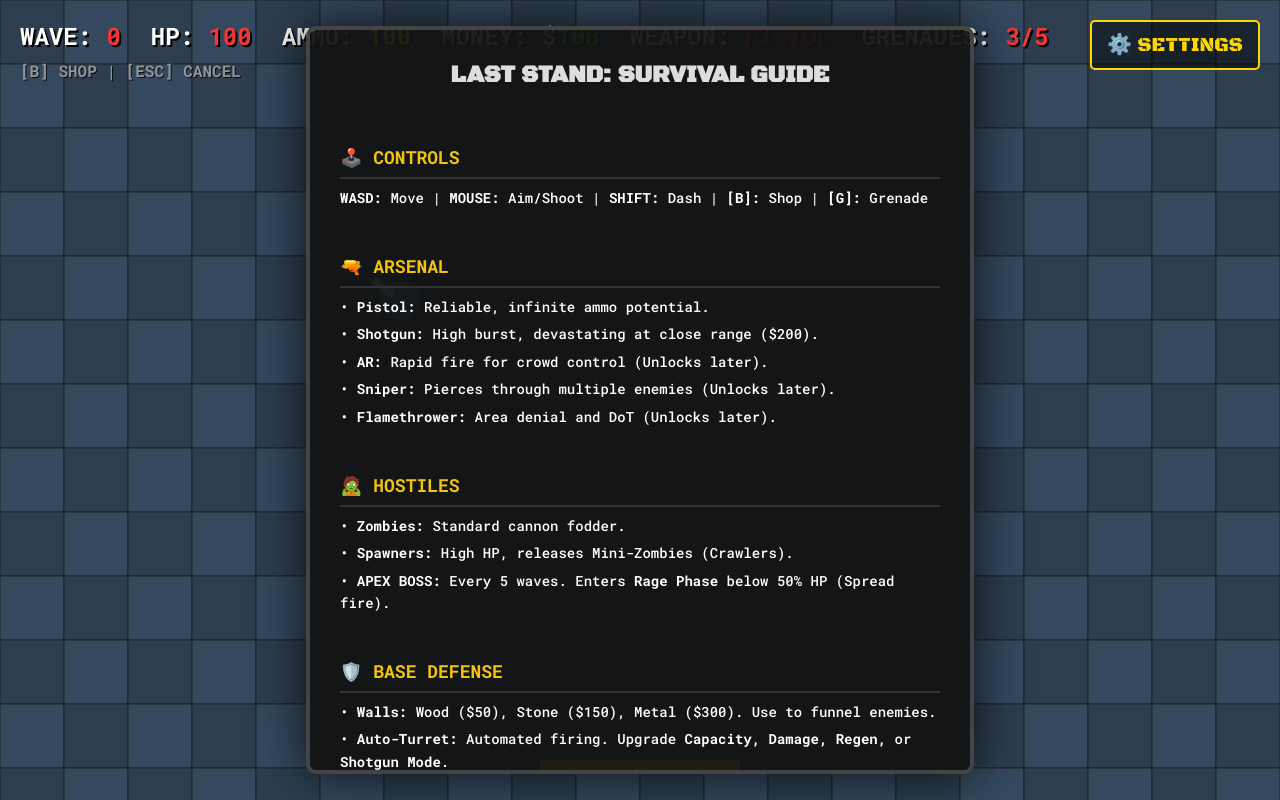
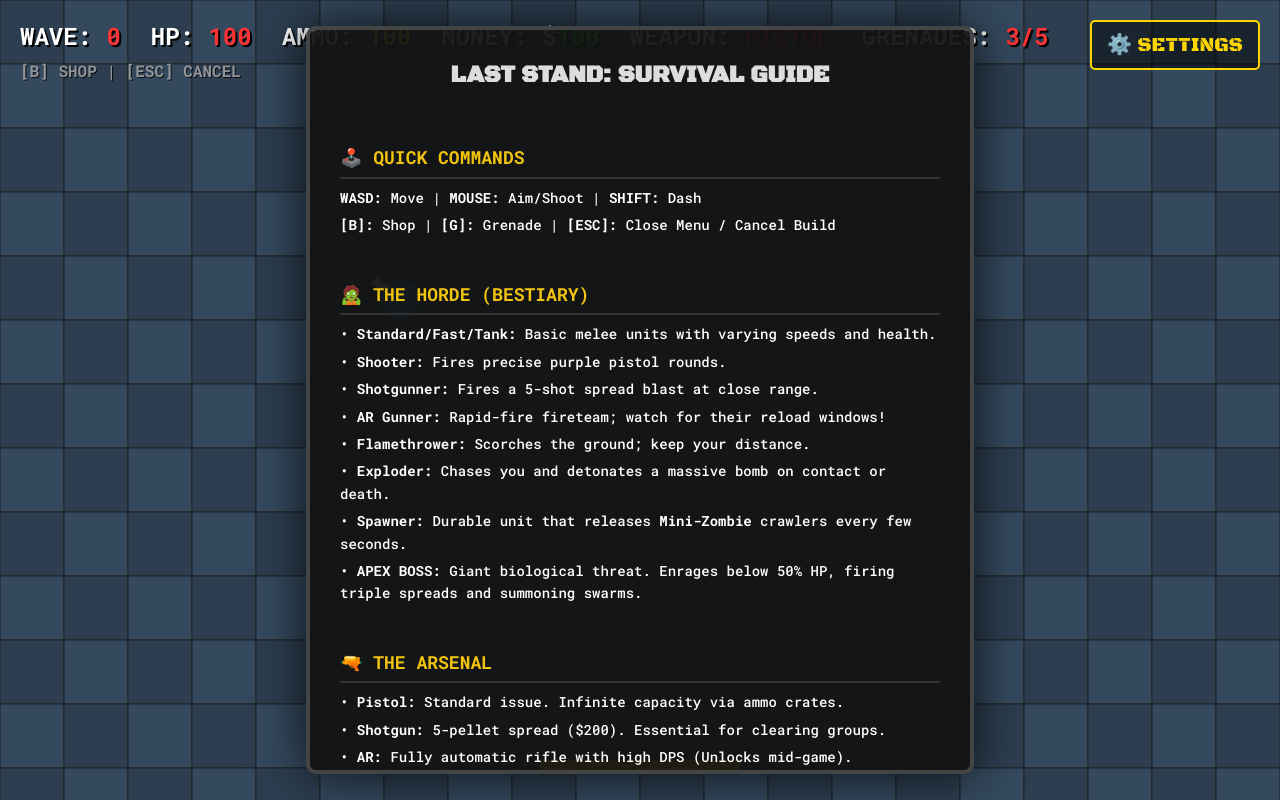
Before and after one commit to rishaandhir-polar/last-stand, a website: page index.html in a window 1280 px wide. Drawn offline with Linux system fonts and the light colour scheme; no server answers.

Commit message:
Feat: Complete Bestiary and structural update for Field Manual v1.0.5

```diff
--- a/app-version.json
+++ b/app-version.json
@@ -1,4 +1,4 @@
 {
-    "version": "1.0.4",
-    "timestamp": 1741997322000
+    "version": "1.0.5",
+    "timestamp": 1741997877000
 }
--- a/index.html
+++ b/index.html
@@ -24,29 +24,39 @@
             <h2>LAST STAND: SURVIVAL GUIDE</h2>
             <div class="manual-content">
                 <div class="manual-section">
-                    <h3>🕹️ CONTROLS</h3>
-                    <p><b>WASD:</b> Move | <b>MOUSE:</b> Aim/Shoot | <b>SHIFT:</b> Dash | <b>[B]:</b> Shop | <b>[G]:</b> Grenade</p>
+                    <h3>🕹️ QUICK COMMANDS</h3>
+                    <p><b>WASD:</b> Move | <b>MOUSE:</b> Aim/Shoot | <b>SHIFT:</b> Dash</p>
+                    <p><b>[B]:</b> Shop | <b>[G]:</b> Grenade | <b>[ESC]:</b> Close Menu / Cancel Build</p>
                 </div>
+
                 <div class="manual-section">
-                    <h3>🔫 ARSENAL</h3>
-                    <p>• <b>Pistol:</b> Reliable, infinite ammo potential.</p>
-                    <p>• <b>Shotgun:</b> High burst, devastating at close range ($200).</p>
-                    <p>• <b>AR:</b> Rapid fire for crowd control (Unlocks later).</p>
-                    <p>• <b>Sniper:</b> Pierces through multiple enemies (Unlocks later).</p>
-                    <p>• <b>Flamethrower:</b> Area denial and DoT (Unlocks later).</p>
+                    <h3>🧟 THE HORDE (BESTIARY)</h3>
+                    <p>• <b>Standard/Fast/Tank:</b> Basic melee units with varying speeds and health.</p>
+                    <p>• <b>Shooter:</b> Fires precise purple pistol rounds.</p>
+                    <p>• <b>Shotgunner:</b> Fires a 5-shot spread blast at close range.</p>
+                    <p>• <b>AR Gunner:</b> Rapid-fire fireteam; watch for their reload windows!</p>
+                    <p>• <b>Flamethrower:</b> Scorches the ground; keep your distance.</p>
+                    <p>• <b>Exploder:</b> Chases you and detonates a massive bomb on contact or death.</p>
+                    <p>• <b>Spawner:</b> Durable unit that releases <b>Mini-Zombie</b> crawlers every few seconds.</p>
+                    <p>• <b>APEX BOSS:</b> Giant biological threat. Enrages below 50% HP, firing triple spreads and summoning swarms.</p>
                 </div>
+
                 <div class="manual-section">
-                    <h3>🧟 HOSTILES</h3>
-                    <p>• <b>Zombies:</b> Standard cannon fodder.</p>
-                    <p>• <b>Spawners:</b> High HP, releases Mini-Zombies (Crawlers).</p>
-                    <p>• <b>APEX BOSS:</b> Every 5 waves. Enters <b>Rage Phase</b> below 50% HP (Spread fire).</p>
+                    <h3>🔫 THE ARSENAL</h3>
+                    <p>• <b>Pistol:</b> Standard issue. Infinite capacity via ammo crates.</p>
+                    <p>• <b>Shotgun:</b> 5-pellet spread ($200). Essential for clearing groups.</p>
+                    <p>• <b>AR:</b> Fully automatic rifle with high DPS (Unlocks mid-game).</p>
+                    <p>• <b>Sniper:</b> High-velocity rounds that pierce through lines of enemies.</p>
+                    <p>• <b>Flamethrower:</b> Continuous fire damage over time (Area denial).</p>
                 </div>
+
                 <div class="manual-section">
                     <h3>🛡️ BASE DEFENSE</h3>
-                    <p>• <b>Walls:</b> Wood ($50), Stone ($150), Metal ($300). Use to funnel enemies.</p>
-                    <p>• <b>Auto-Turret:</b> Automated firing. Upgrade <b>Capacity, Damage, Regen,</b> or <b>Shotgun Mode</b>.</p>
-                    <p>• <b>Traps:</b> <b>Landmines</b> ($80) for big booms, <b>Spikes</b> ($40) for continuous damage.</p>
-                    <p>• <b>Drones:</b> Mobile support. Supports Follow, Stay, and Manual piloting.</p>
+                    <p>• <b>Walls:</b> Funnel enemies into kill zones. Wood ($50) → Stone ($150) → Metal ($300).</p>
+                    <p>• <b>Auto-Turret:</b> Upgradable fixed defenses. Increase <b>Capacity, Damage,</b> enable <b>Regen,</b> or toggle <b>Shotgun Mode</b>.</p>
+                    <p>• <b>Landmines:</b> High-damage explosive traps ($80).</p>
+                    <p>• <b>Spikes:</b> Constant damage to anyone treading on them ($40).</p>
+                    <p>• <b>Combat Drones:</b> Flying support <b>($250)</b>. Can <b>Follow</b>, <b>Stay</b>, or be <b>Manually Piloted</b> with <b>[I, J, K, L]</b>.</p>
                 </div>
             </div>
             <button onclick="closeManual()" class="close-btn">LOCK AND LOAD!</button>
--- a/script.js
+++ b/script.js
@@ -16,7 +16,7 @@
         GAME.updateHUD(state);
 
         // Auto-Update Logic
-        GAME.currentVersion = "1.0.4";
+        GAME.currentVersion = "1.0.5";
         const checkForUpdates = async () => {
             try {
                 const response = await fetch('app-version.json?t=' + Date.now());
```
